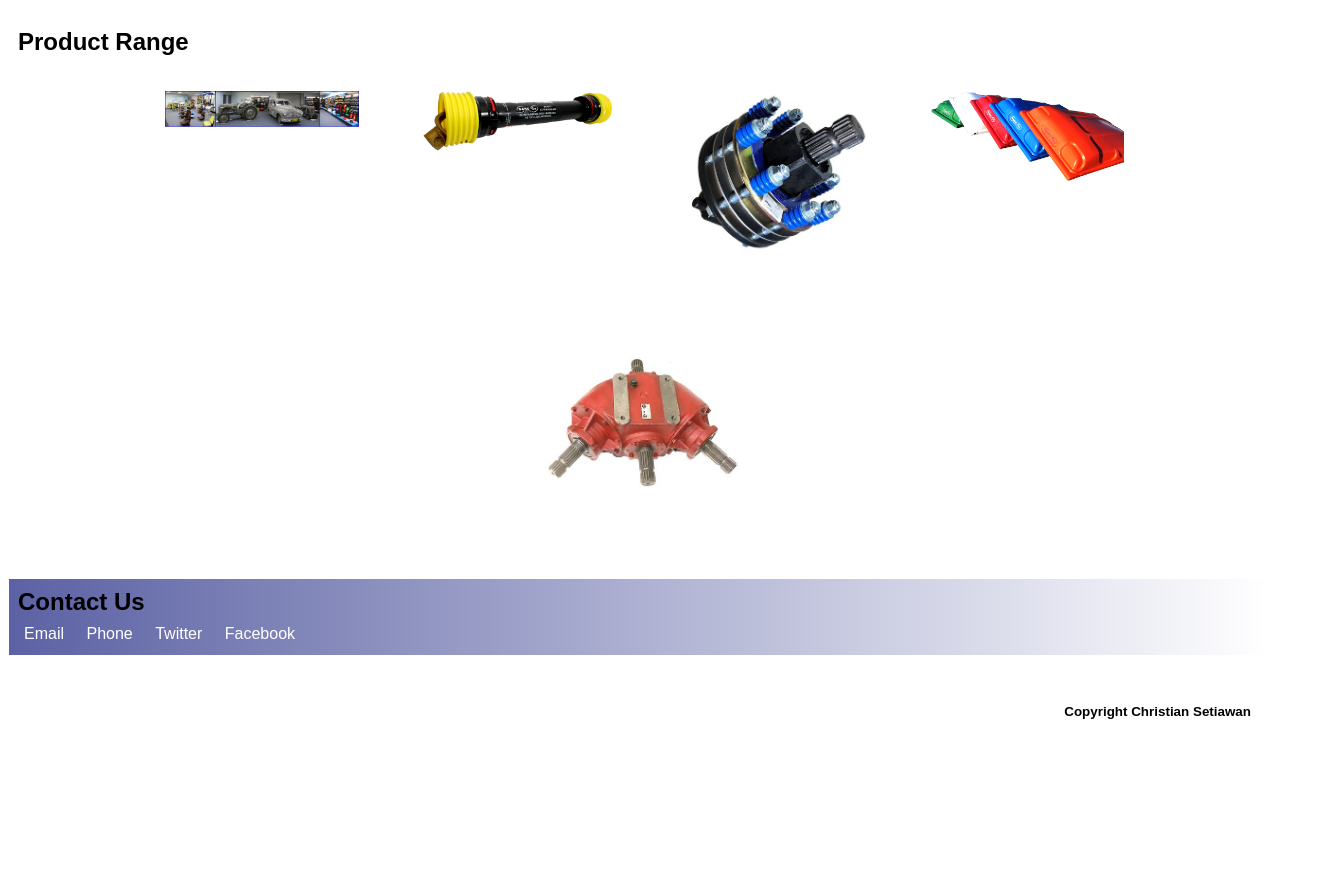
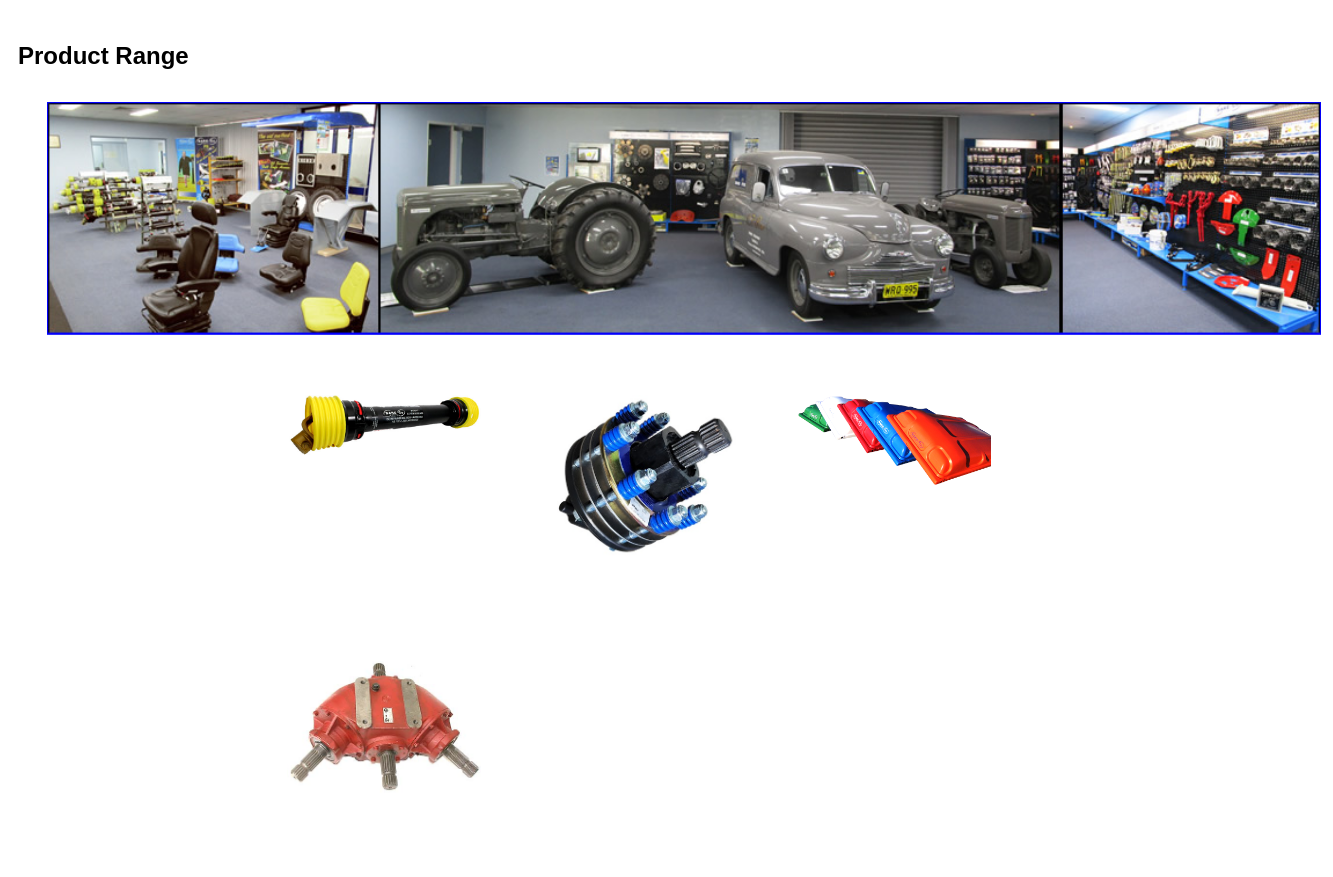
Before and after one commit to csetiawan88/Module2challenge, a plain HTML site: page index.html in a window 1280 px wide. Shown: the part 462-1339 px from the top of the page, 1333 px wide, since content can reach past the window. Before the commit the page ends 1233 px from the top, so only its background shows below. Drawn offline with Linux system fonts and the light colour scheme.

Commit message:
add Readme.md

````diff
--- a/assets/css/style.css
+++ b/assets/css/style.css
@@ -35,6 +35,18 @@ img  {
   overflow: clip;
   transition: opacity 0.3s;
   outline: 3px solid var(--red);
+}
+
+
+.larger-image {
+  height: 15rem;
+  width: auto;
+}
+
+.example-section {
+  display: flex;
+  flex-wrap: wrap;
+  padding-left: 15rem;
 }
 
 .image {
--- a/index.html
+++ b/index.html
@@ -1,4 +1,4 @@
-<!DOCTYPE html>
+```<!DOCTYPE html>
 <html lang="en">
 <head>
     <meta charset="UTF-8">
@@ -6,9 +6,7 @@
     <meta name="viewport" content="width=device-width, initial-scale=1.0">
     <link rel="stylesheet" href="./assets/css/style.css">
     <title>BareCo Portfolio</title>
-
 </head>
-
 <body>
     <header>
         <h1>BareCo Portfolio</h1>
@@ -18,7 +16,6 @@
             <a href="#contact-us">Contact Us</a>
         </nav>
     </header>
-
     <Main>
         <section id="about-us">
             <div class="left">
@@ -38,21 +35,20 @@
             <div class="right">
             </div>
         </section>
-
         <section id="product">
             <div class="left">
                 <h2>Product Range</h2>
             </div>
-            <div class="centre">
+            <!-- <div class="centre"> -->
                 <div class="image large">
-                    <a href="#">
-                        <img src="./assets/images/showroom.jpg" alt="showroom" id="showroom">
-                        <div class="imglabel">
+                    <a href="https://csetiawan88.github.io/Module-1-Challenge/">
+                        <img class="larger-image" src="./assets/images/showroom.jpg" alt="showroom" id="showroom"/>
+                        <!-- <div class="imglabel">
                         <h4>Showroom</h4>
-                        </div>
+                        </div>  -->
                     </a>
                 </div>
-
+            <div class="example-section">
                 <div class="image">
                     <a href="#">
                     <img src="./assets/images/PTO.jpg" alt="PTO Shafts">
@@ -61,7 +57,6 @@
                        </div>
                     </a>
                 </div>
-
                 <div class="image">
                     <a href="#">
                     <img src="./assets/images/Clutch.jpg" alt="Clutch">
@@ -70,7 +65,6 @@
                        </div>
                     </a>
                 </div>
-
                 <div class="image">
                     <a href="#">
                     <img src="./assets/images/canopy.png" alt="Canopy">
@@ -79,7 +73,6 @@
                        </div>
                     </a>
                 </div>
-
                 <div class="image">
                     <a href="#">
                     <img src="./assets/images/Gearboxes.jpg" alt="gearboxes">
@@ -88,18 +81,20 @@
                        </div>
                     </a>
                 </div>
+            </div>
                 <div class="right">
-
                 </div>
 
-            </div>
 
+
+
+
+
+</div>
         </div>
         <div class="right">
         </div>
-
         </section>
-
         <section id="contact-us">
             <div class="left">
                 <h2>Contact Us</h2>
@@ -110,21 +105,15 @@
                 <a href="#">Twitter</a>
                 <a href="#">Facebook</a>
             </div>
-
         </div>
         <div class="right">
         </div>
-
         </section>
-
-
     </Main>
-
     <footer>
         <span>
         <h6>Copyright Christian Setiawan</h6>
         </span>
     </footer>
-
 </body>
-</html>
+</html>```
````
Also changed, not shown: 1 other file.
